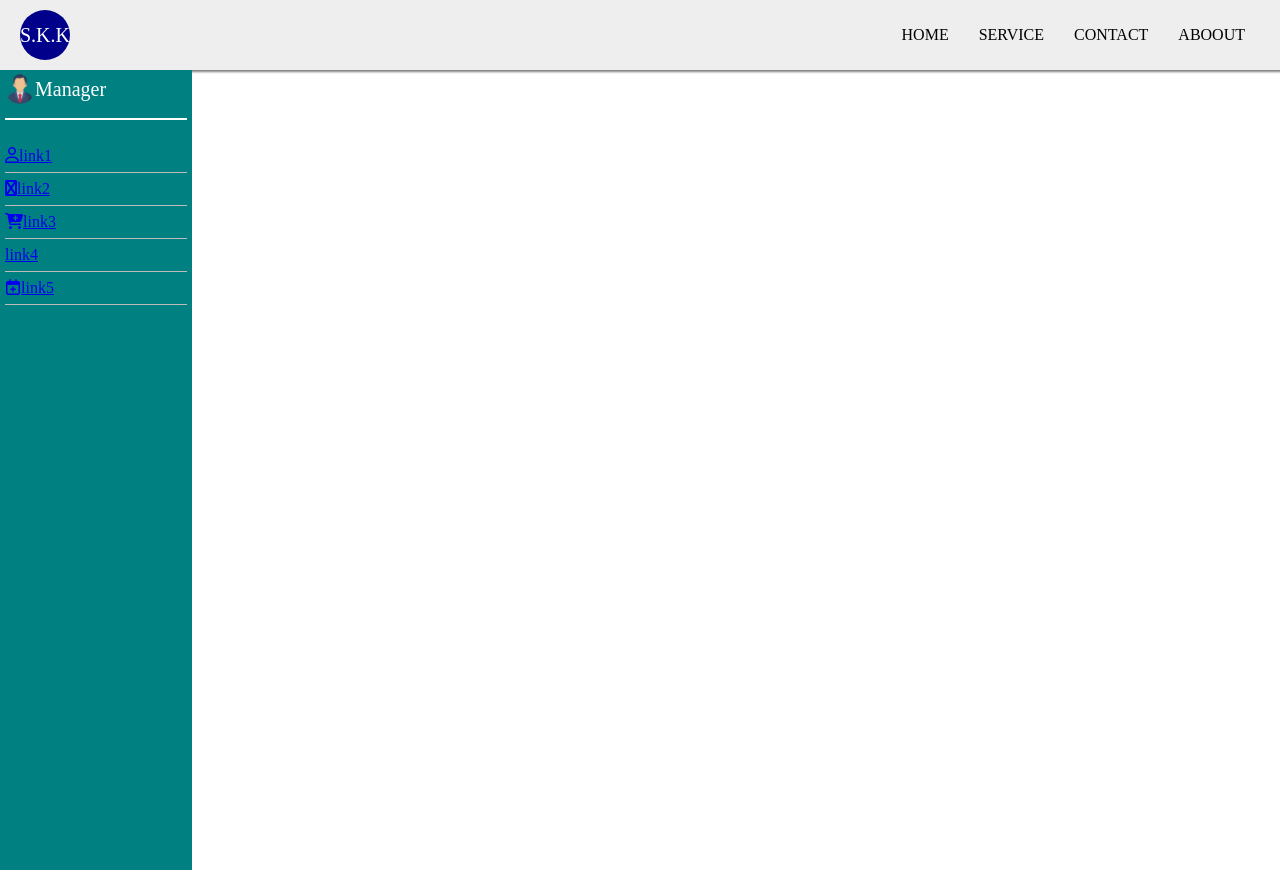
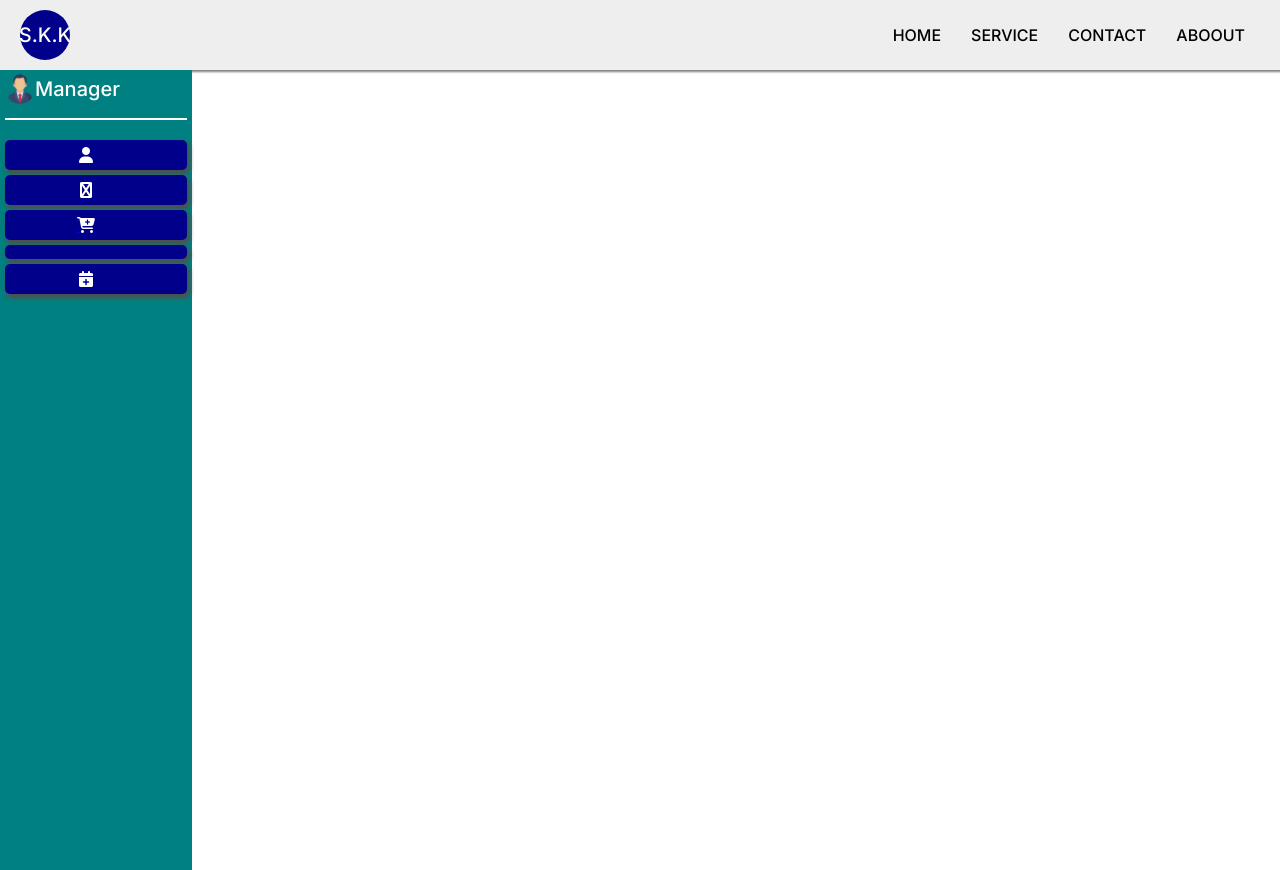
Before and after one commit to KOUROUMA-SEKOU-KARAMO/navbar-side-bar, a plain HTML site: page index.html in a window 1280 px wide. Drawn offline with Linux system fonts and the light colour scheme.

Commit message:
update sytle sibar

```diff
--- a/index.html
+++ b/index.html
@@ -31,16 +31,15 @@
                    <span>Manager</span>
                 </div>
                 <ul>
-                    <li><a href="#"><i class="fa-regular fa-user"></i>link1</i></a></li>
-                    <li><a href="#"><i class="fas fa-twitter"></i>link2</a></li>
-                    <li><a href="#"><i class="fa-solid fa-cart-plus"></i>link3</i></a></li>
-                    <li><a href="#"><i class="fas fa-contact"></i>link4</a></li>
-                    <li><a href="#"><i class="fa-regular fa-calendar-plus"></i>link5</a></li>
+                    <li><a href="#"><i class="fas fa-regular fa-user"></i><span>link1</span></i></a></li>
+                    <li><a href="#"><i class="fas fa-twitter"></i><span>link2</span></a></li>
+                    <li><a href="#"><i class="fas fa-solid fa-cart-plus"></i><span>link3</span></i></a></li>
+                    <li><a href="#"><i class="fas fa-contact"></i><span>link4</span></a></li>
+                    <li><a href="#"><i class="fas fa-regular fa-calendar-plus"></i><span>link5</span></a></li>
                 </ul>
             </div>
         </div>
         <div class="container-right">
-
         </div>
     </div>
   </main>
--- a/style.css
+++ b/style.css
@@ -1,7 +1,9 @@
+@import url('https://fonts.googleapis.com/css2?family=Inter:wght@500&display=swap');
 *, html,body{
      margin: 0;
      padding: 0;
      box-sizing: border-box;
+    font-family: "Inter",sans-serif;
 }
 
 nav{
@@ -92,14 +94,38 @@ nav ul li a:hover{
 
 .container .container .side-bar ul{
  display: flex;
+  justify-content: center;
+  align-items: center;
+  /* height: min-content; */
 }
 
+/* .container .container-left .side-bar ul li{
+list-style-type: none;
+padding: 7px 0 7px 0;
+background-color: blue;
+border-bottom: 1px solid rgb(193, 186, 186);
+}
+ */
 .container .container-left .side-bar ul li{
 list-style-type: none;
 padding: 7px 0 7px 0;
-/* background-color: blue; */
-border-bottom: 1px solid rgb(193, 186, 186);
+margin : 5px auto ;
+display: flex;
+justify-content: center;
+align-items: center;
+background:#00008B;
+box-shadow: 2px 3px 4px 1px #504e4e;
+border-radius: 5px;
+
 }
-.container .container-left .side-bar ul li{
-list-style-type: none;
+
+.container .container-left .side-bar ul li .fas{
+display: block;
+margin: 0 20px 0 0 ;
+color: white;
 }
+.container .container-left .side-bar ul li span{
+display: none;
+margin: 0 20px 0 0 ;
+color: white;
+}
```
